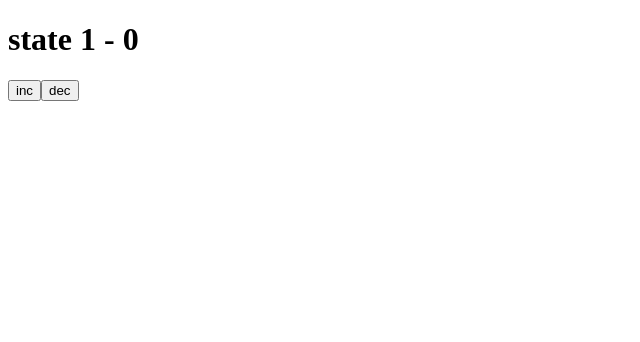
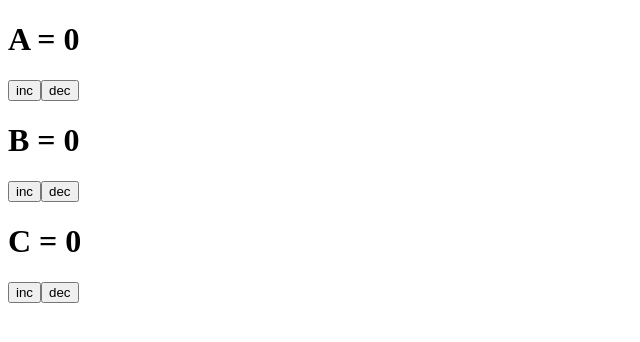
Before and after one commit to Maks-Storoshschuk/React, a React (Create React App) app: page / in a window 1280 px wide. Shown: the top 342 px of the page, without its empty margins (0-640 px from the left). Built offline with nearby package versions, Linux system fonts and the light colour scheme; the HTML template or start-up script is replaced by a standard one.

Commit message:
готово class-work

```diff
--- a/src/App.js
+++ b/src/App.js
@@ -1,13 +1,20 @@
 import {useReducer} from "react";
 import reducer from "./reducer/reducer";
 
+
 export default function App(){
-    let [{state1},dispatch] = useReducer(reducer,{state1:0});
+    let [{a,b,c},dispatch] = useReducer(reducer,{a:0,b:0,c:0});
     return(
         <div>
-            <h1>state 1 - {state1}</h1>
-            <button onClick={()=>dispatch({obj:'10', dija:'+'})}>inc</button>
+            <h1>A = {a}</h1>
+            <button onClick={()=>dispatch({obj:'1', dija:'+'})}>inc</button>
+            <button onClick={()=>dispatch({obj:'1', dija:'-'})}>dec</button>
+            <h1>B = {b}</h1>
+            <button onClick={()=>dispatch({obj:'2', dija:'+'})}>inc</button>
             <button onClick={()=>dispatch({obj:'2', dija:'-'})}>dec</button>
+            <h1>C = {c}</h1>
+            <button onClick={()=>dispatch({obj:'3', dija:'+'})}>inc</button>
+            <button onClick={()=>dispatch({obj:'3', dija:'-'})}>dec</button>
 
         </div>
     )
--- a/src/reducer/reducer.js
+++ b/src/reducer/reducer.js
@@ -1,9 +1,16 @@
-const reducer=(state,action)=>{
-    if(action.obj === '10' && action.dija === '+'){
-        return {...state,state1: state.state1+10}
-    }else if(action.obj === '2' && action.dija ==='-'){
-        return {...state,state1: state.state1-2}
+export default function reducer(state,action){
+    if (action.obj === '1' && action.dija ==='+'){
+        return{...state,a: state.a++}
+    } else if (action.obj === '1' && action.dija ==='-') {
+        return {...state, a: state.a--}
+    } else if (action.obj === '2' && action.dija ==='+'){
+        return{...state,b: state.b++}
+    } else if (action.obj === '2' && action.dija ==='-') {
+        return {...state, b: state.b--}
+    }else if (action.obj === '3' && action.dija ==='+'){
+        return{...state,c: state.c++}
+    } else if (action.obj === '3' && action.dija ==='-') {
+        return {...state, c: state.c--}
     }
-    return {...state,state1: state.state1+10}
+    return {...state}
 }
-export default reducer
```
